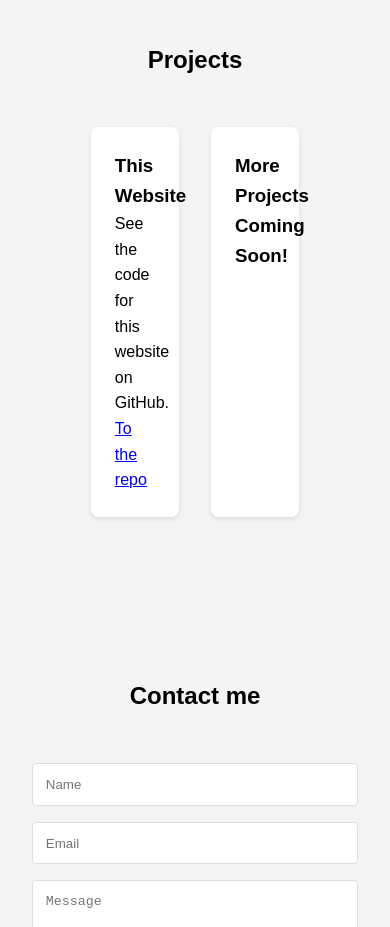
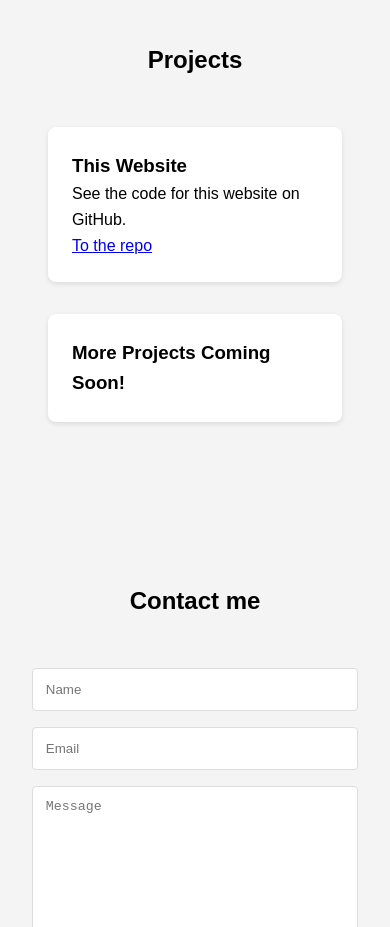
Before and after one commit to biokemisti/my-portfolio-website, a plain HTML site: page index.html in a window 390 px wide. Shown: the part 1280-2207 px from the top of the page. Drawn offline with Linux system fonts and the light colour scheme; files that its build step writes are made by us from their sources; files whose address does not match are found by name.

Commit message:
added project card stacking for smaller screens

```diff
--- a/styles.css
+++ b/styles.css
@@ -260,6 +260,15 @@ footer {
 
 /* Mobile responsive styles */
 @media screen and (max-width: 768px) {
+    .projects-grid {
+        flex-direction: column;
+        align-items: center;
+    }
+
+    .projects-card {
+        width: 100%;
+    }
+
     .nav-menu {
         display: none;
         width: 100%;
```
